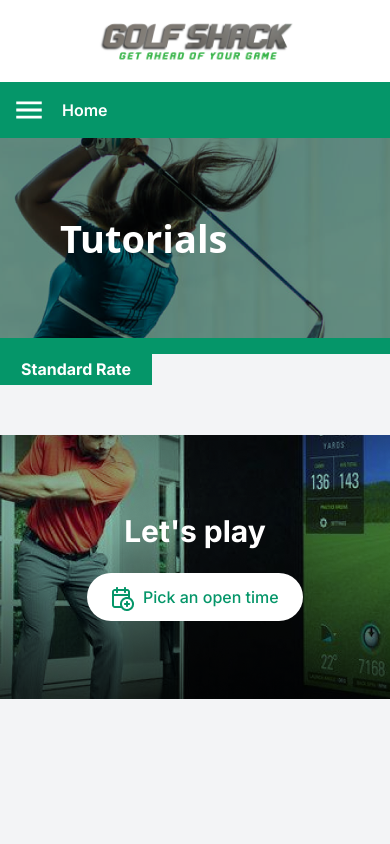
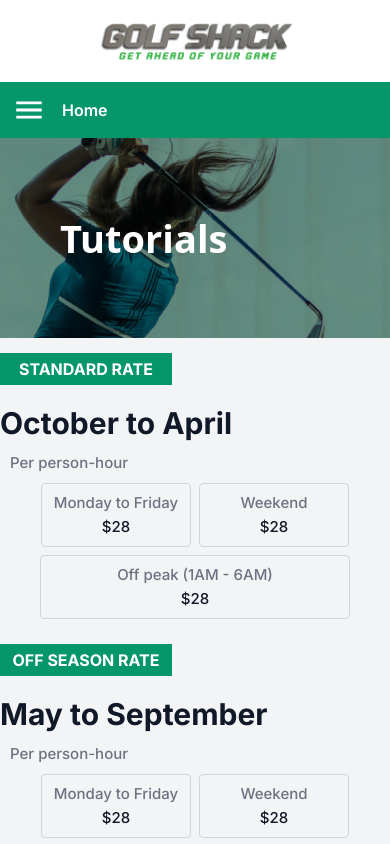
Before and after one commit to kamranalisheeno9/glof-shack, a React (Create React App) app: page /rates in a window 390 px wide. Shown: the top 844 px of the page. Built offline with nearby package versions, Linux system fonts and the light colour scheme.

Commit message:
all added

```diff
--- a/src/App.css
+++ b/src/App.css
@@ -715,7 +715,8 @@ display: flex;
 flex-direction: row;
 align-items: flex-start;
 padding: 4px 8px;
-width: 152px;
+width: 172px;
+text-transform: uppercase;
 height: 32px;
 background: #059669;
 margin-top: 15px;
@@ -727,6 +728,66 @@ line-height: 24px;
 color: #FFFFFF;
 align-items: center;
 justify-content: center;
+}
+.pkg-box{
+align-items: flex-start;
+padding: 0px;
+gap: 16px;
+width: 100%;
+height: 132px;
+margin-top: 20px;
+}
+.dates-text{
+font-family: 'Inter';
+font-style: normal;
+font-weight: 700;
+font-size: 30px;
+line-height: 36px;
+color: #111827;
+margin-top: 20px;
+
+}
+.dates-title-row{
+  display: flex;
+  flex-direction: row;
+  justify-content: space-around;
+  border-top: 1px solid #D5D8DE;
+  border-bottom: 1px solid #D5D8DE;
+  margin-top: 15px;
+  padding: 5px 0px;
+
+
+}
+.dates-value-row{
+  display: flex;
+  flex-direction: row;
+  justify-content: space-around;
+  border-bottom: 1px solid #D5D8DE;
+  padding: 5px 0px;
+
+
+}
+.title-head{
+  text-align: center;
+font-family: 'Inter';
+font-style: normal;
+font-size: 16px;
+line-height: 24px;
+color: #6B7280;
+
+
+}
+.title-value{
+  text-align: center;
+font-family: 'Inter';
+font-style: normal;
+font-weight: 500;
+font-size: 16px;
+line-height: 24px;
+color: #111827;
+}
+.responsive-schedule{
+display: none;
 }
 @media only screen and (max-width:1300px) {
 
@@ -882,6 +943,27 @@ justify-content: center;
     top: calc(22% - 208px/2 - 0.5px);
     margin: 20px;
   }
+
+
+  .title-head{
+    text-align: center;
+  font-family: 'Inter';
+  font-style: normal;
+  font-size: 14px;
+  line-height: 24px;
+  color: #6B7280;
+
+
+  }
+  .title-value{
+    text-align: center;
+  font-family: 'Inter';
+  font-style: normal;
+  font-weight: 500;
+  font-size: 14px;
+  line-height: 24px;
+  color: #111827;
+  }
 }
 
 @media only screen and (max-width:650px) {
@@ -931,7 +1013,6 @@ justify-content: center;
     width: 400px;
   }
 
-
 }
 
 @media only screen and (max-width:568px) {
@@ -946,6 +1027,79 @@ justify-content: center;
   .play-text {
     width: 150px;
   }
+  .schedule-box{
+    display: none;
+  }
+  .responsive-schedule{
+    display: flex;
+  flex-direction: column;
+  align-items: flex-start;
+  padding: 10px;
+  gap: 8px;
+  width: 100%;
+
+  }
+  .schedule-days {
+    width: 100%;
+    display: flex;
+    flex-direction: row;
+    align-items: flex-start;
+    padding: 0px;
+    gap: 8px;
+    height: 64px;
+    justify-content: center;
+}
+  .each-day{
+    display: flex;
+  flex-direction: column;
+  justify-content: center;
+  align-items: center;
+  padding: 8px 0px;
+  width: 150px;
+  height: 64px;
+  border: 1px solid #D1D5DB;
+  border-radius: 4px;
+
+  }
+  .schedule-large-box{
+    display: flex;
+  flex-direction: column;
+  justify-content: center;
+  align-items: center;
+  padding: 8px 0px;
+  width: 310px;
+  height: 64px;
+  border: 1px solid #D1D5DB;
+  border-radius: 4px;
+
+  }
+  .day-name{
+
+  font-family: 'Inter';
+  font-style: normal;
+  font-weight: 500;
+  font-size: 15px;
+  line-height: 24px;
+
+  color: #6B7280;
+
+
+  }
+  .day-price{
+  font-family: 'Inter';
+  font-style: normal;
+  font-weight: 500;
+  font-size: 15px;
+  line-height: 24px;
+  color: #111827;
+
+  }
+  .schedule-large{
+    width: 100%;
+    display: flex;
+    justify-content: center;
+  }
+
 }
 
 @media only screen and (max-width:492px) {
@@ -1005,4 +1159,5 @@ justify-content: center;
 .e-l-email-box{
   padding: 0px 10px;
 }
+
 }
--- a/src/Pages/Rates.js
+++ b/src/Pages/Rates.js
@@ -2,23 +2,137 @@ import React from 'react';
 import Footer from '../components/Footer';
 import LetsPlay from '../components/Letsplay'
 import '../App.css'
-const Rates=()=> {
+const Rates = () => {
     return (
         <div className='Row'>
             <div className='Col1'></div>
             <div className='Col2'>
 
-        <div className='tutorial-box'>
+                <div className=''>
                     <div className='page-bg rates-bg'>
                         <div className='page-title '>
                             Tutorials
                         </div>
                     </div>
                     <div className='green-text'>Standard Rate</div>
+                    <div className="pkg-box">
+                        <div className='dates-text'>
+                            October to April
+                        </div>
+                        <div className='schedule-box'>
 
+                            <div className='dates-title-row'>
+                                <div className='title-head'> 	&nbsp; 	&nbsp; 	&nbsp; 	&nbsp; &nbsp; 	&nbsp; &nbsp;  	&nbsp; 	&nbsp; 	&nbsp; &nbsp; 	&nbsp; &nbsp; 	&nbsp; &nbsp; 	&nbsp; &nbsp; 	&nbsp; &nbsp; 	&nbsp; &nbsp; 	&nbsp; &nbsp; 	&nbsp; &nbsp; 	&nbsp;  </div>
+                                <div className='title-head'>Monday to Friday</div>
+                                <div className='title-head'>Weekend</div>
+                                <div className='title-head'>Off peak (1AM - 6AM)</div>
+
+                            </div>
+                            <div className='dates-value-row'>
+                                <div className='title-value'>Per person-hour</div>
+                                <div className='title-value'>$28</div>
+                                <div className='title-value'>$32</div>
+                                <div className='title-value'>$18</div>
+
+                            </div>
+                        </div>
+                        <div className='responsive-schedule'>
+                            <div className='day-name'>
+                                Per person-hour
+                            </div>
+                            <div className='schedule-days'>
+                                <div className='each-day'>
+                                    <div className='day-name'>
+                                        Monday to Friday
+                                    </div>
+                                    <div className='day-price'>
+                                        $28
+                                    </div>
+                                </div>
+                                <div className='each-day'>
+                                    <div className='day-name'>
+                                        Weekend
+                                    </div>
+                                    <div className='day-price'>
+                                        $28
+                                    </div>
+                                </div>
+
+                            </div>
+                            <div className='schedule-large ' >
+                                <div className='schedule-large-box'>
+
+                                <div className='day-name'>
+                                    Off peak (1AM - 6AM)
+                                </div>
+                                <div className='day-price'>
+                                    $28
+                                </div>
+                                </div>
+                            </div>
+                        </div>
+                        <div className='green-text'>OFF SEASON RATE</div>
+
+                        <div className='dates-text'>
+                            May to September
+                        </div>
+                        <div className='schedule-box'>
+
+                            <div className='dates-title-row'>
+                                <div className='title-head'> 	&nbsp; 	&nbsp; 	&nbsp; 	&nbsp; &nbsp; 	&nbsp; &nbsp;  	&nbsp; 	&nbsp; 	&nbsp; &nbsp; 	&nbsp; &nbsp; 	&nbsp; &nbsp; 	&nbsp; &nbsp; 	&nbsp; &nbsp; 	&nbsp; &nbsp; 	&nbsp; &nbsp; 	&nbsp; &nbsp; 	&nbsp;  </div>
+                                <div className='title-head'>Monday to Friday</div>
+                                <div className='title-head'>Weekend</div>
+                                <div className='title-head'>Off peak (1AM - 6AM)</div>
+
+                            </div>
+                            <div className='dates-value-row'>
+                                <div className='title-value'>Per person-hour</div>
+                                <div className='title-value'>$15</div>
+                                <div className='title-value'>$20</div>
+                                <div className='title-value'>$10</div>
+
+                            </div>
+                        </div>
+                        <div className='responsive-schedule'>
+                            <div className='day-name'>
+                                Per person-hour
+                            </div>
+                            <div className='schedule-days'>
+                                <div className='each-day'>
+                                    <div className='day-name'>
+                                        Monday to Friday
+                                    </div>
+                                    <div className='day-price'>
+                                        $28
+                                    </div>
+                                </div>
+                                <div className='each-day'>
+                                    <div className='day-name'>
+                                        Weekend
+                                    </div>
+                                    <div className='day-price'>
+                                        $28
+                                    </div>
+                                </div>
+
+                            </div>
+                            <div className='schedule-large ' >
+                                <div className='schedule-large-box'>
+
+                                <div className='day-name'>
+                                    Off peak (1AM - 6AM)
+                                </div>
+                                <div className='day-price'>
+                                    $28
+                                </div>
+                                </div>
+                            </div>
+                        </div>
                         <LetsPlay />
+                        <Footer />
                     </div>
-        <Footer />
+
+                </div>
             </div>
 
         </div>
```
Lines whose indentation alone changed are shown as unchanged.
